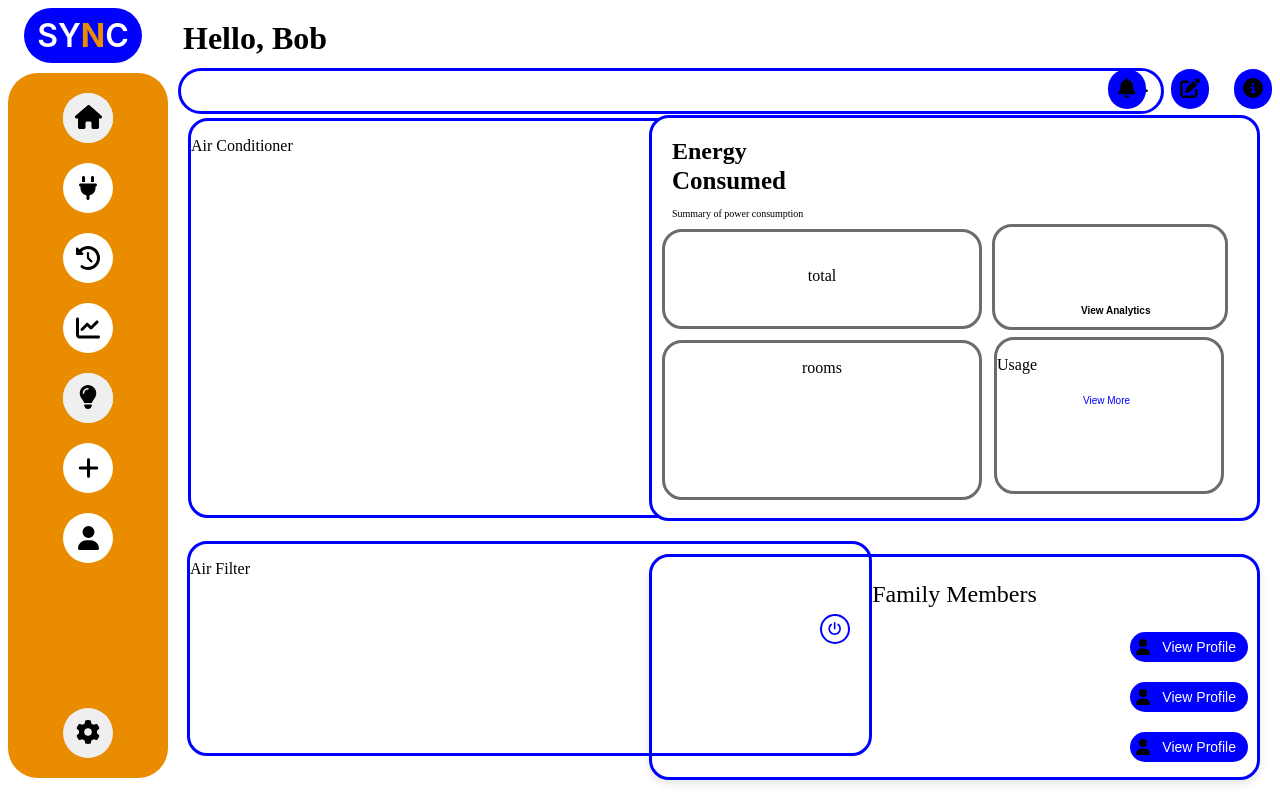
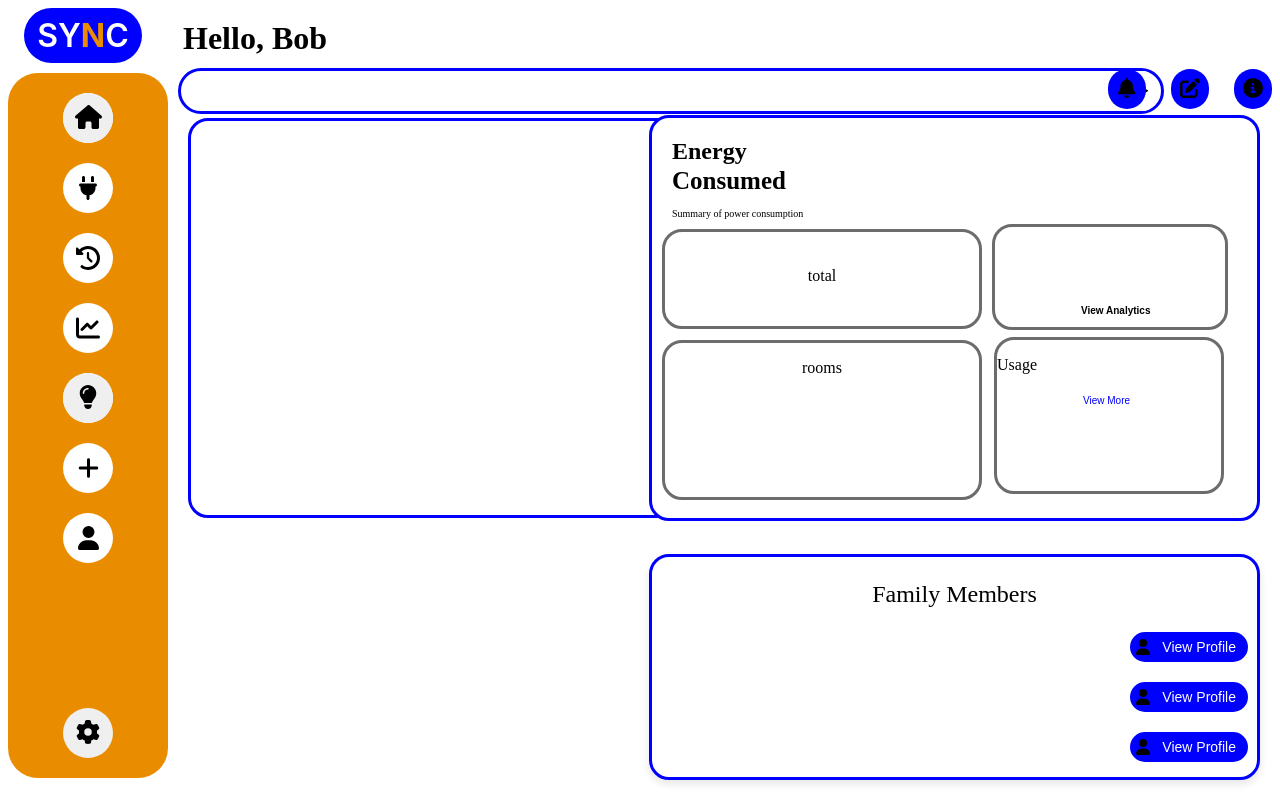
Before and after one commit to ls2092/F29PD-Frontend, a React (Vite) app: page / in a window 1280 px wide. Both pictures are taken after a click on the element 88 px from the left and 118 px from the top of the page. Built offline with nearby package versions, Linux system fonts and the light colour scheme.

Commit message:
Update EnergyConsumed.tsx

```diff
--- a/src/EnergyConsumed.tsx
+++ b/src/EnergyConsumed.tsx
@@ -42,23 +42,21 @@ function EnergyConsumed() {
             </div>
 
             <div className="control-device-container">
-                <p>Air Conditioner</p>
-                <div className="turn-on">
+
+                <div id="turn-on">
                     <button>
                         <FontAwesomeIcon icon={faPowerOff} />
                     </button>
                 </div>
+            </div>
 
-                <div className="AirQuality">
-                    <p>Air Filter</p>
-                    <div className="turn-on">
+            <div className="AirQuality">
+                    <div id="turn-on-btn">
                         <button>
                             <FontAwesomeIcon icon={faPowerOff}/>
                         </button>
                     </div>
                 </div>
-
-            </div>
 
             <div className="bar-container">
 
```
